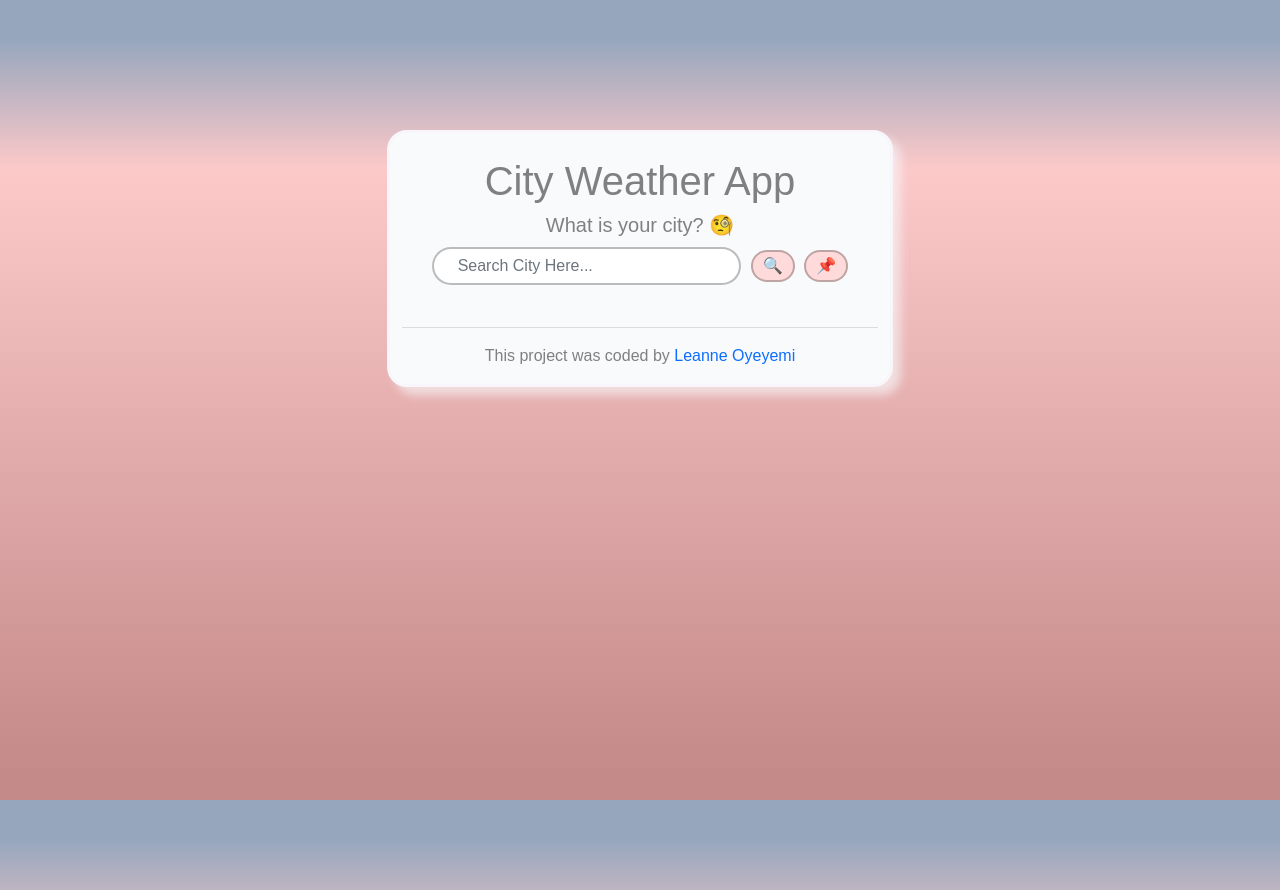
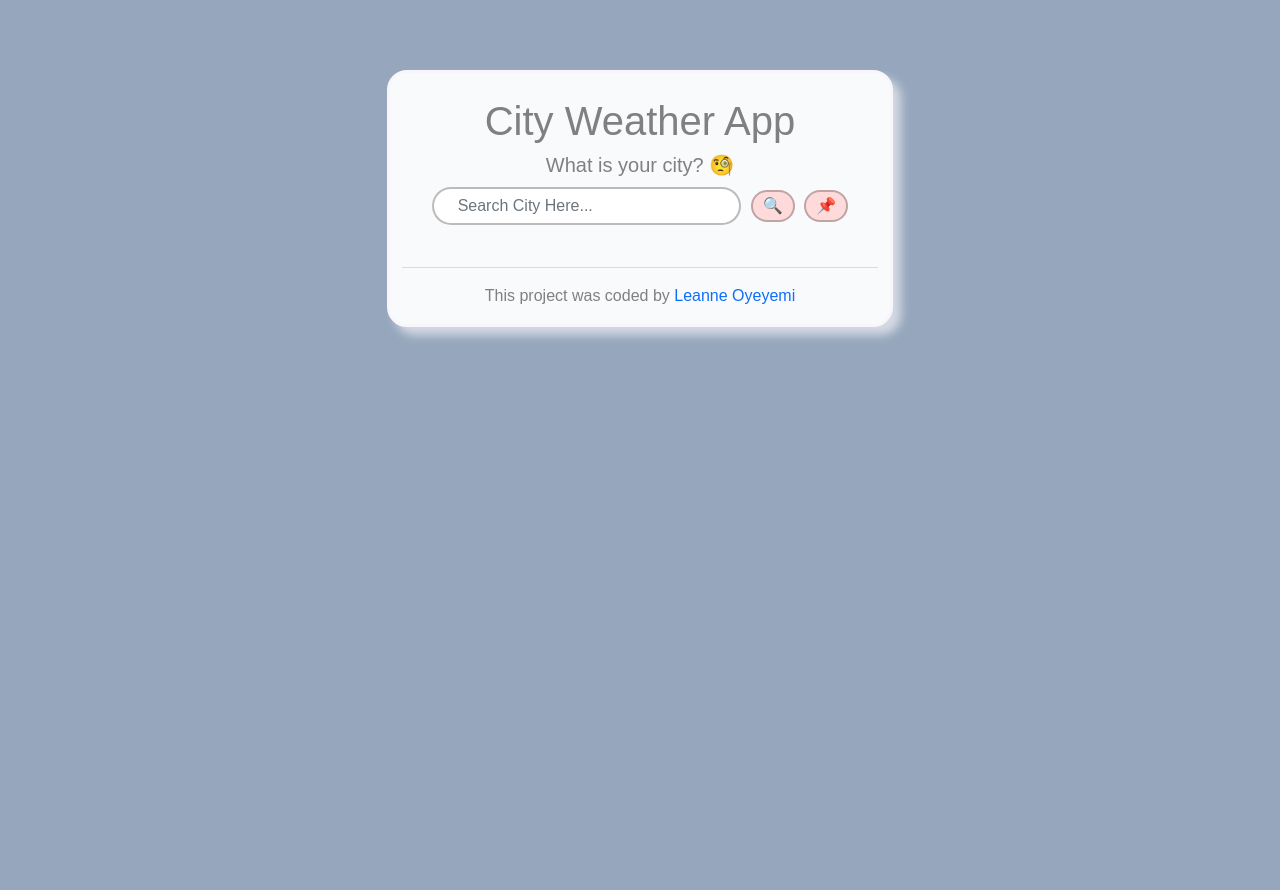
Before and after one commit to Tem-Tech/Shecodes-react, a React (Create React App) app: page / in a window 1280 px wide. After the commit the page ends 830 px from the top, so only its background shows below. Built offline with nearby package versions, Linux system fonts and the light colour scheme; no server answers; the HTML template or start-up script is replaced by a standard one.

Commit message:
finishing touches

```diff
--- a/src/style.css
+++ b/src/style.css
@@ -10,13 +10,9 @@ body,
   margin: 0;
 }
 body {
-  background: linear-gradient(
-    rgb(150, 167, 189) 5%,
-    rgb(252, 201, 201) 21%,
-    rgb(196, 137, 137) 97%
-  );
+  background-color: rgb(150, 167, 189);
   width: 75%;
-  margin: 60px auto;
+  margin: auto;
   padding: 20px;
   text-align: center;
   color: gray;
```
